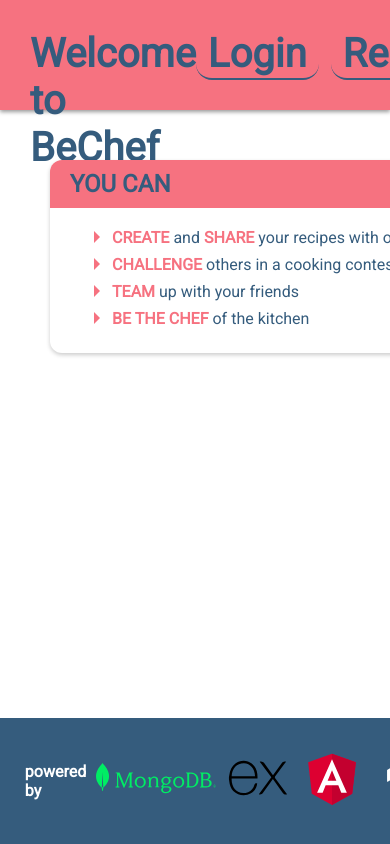
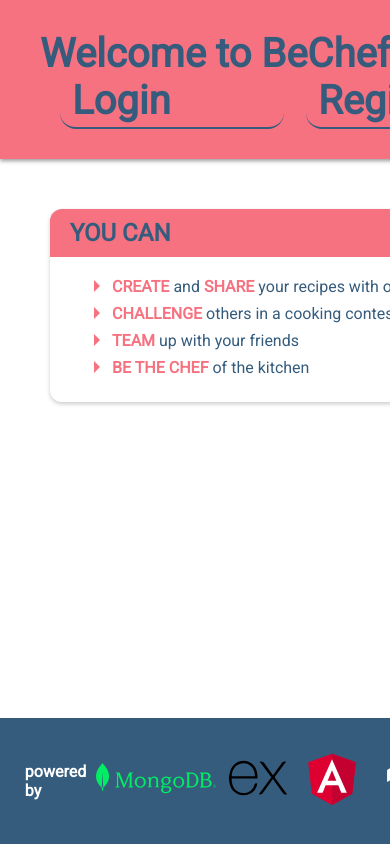
Before and after one commit to td-tan/BeChef, an Angular app: page / in a window 390 px wide. Shown: the top 844 px of the page. Built offline with nearby package versions, Linux system fonts and the light colour scheme.

Commit message:
feat: make header responsive

```diff
--- a/src/app/app.component.sass
+++ b/src/app/app.component.sass
@@ -1,5 +1,6 @@
 header
-    height: 50px
+    min-height: 50px
+    min-width: 500px
     background-color: #F67280
     color: #355C7D
 
@@ -11,12 +12,20 @@ header
 
     display: flex
     justify-content: space-between
+    flex-wrap: wrap
+
+    *
+        flex: 1 1 100px
+        margin-left: 10px
 
     nav
         display: flex
+        justify-content: flex-end
         gap: 12px
 
         a
+            height: 50px
+            max-width: 200px
             text-decoration: none
             color: #355C7D
             border-bottom: 2px solid
```
